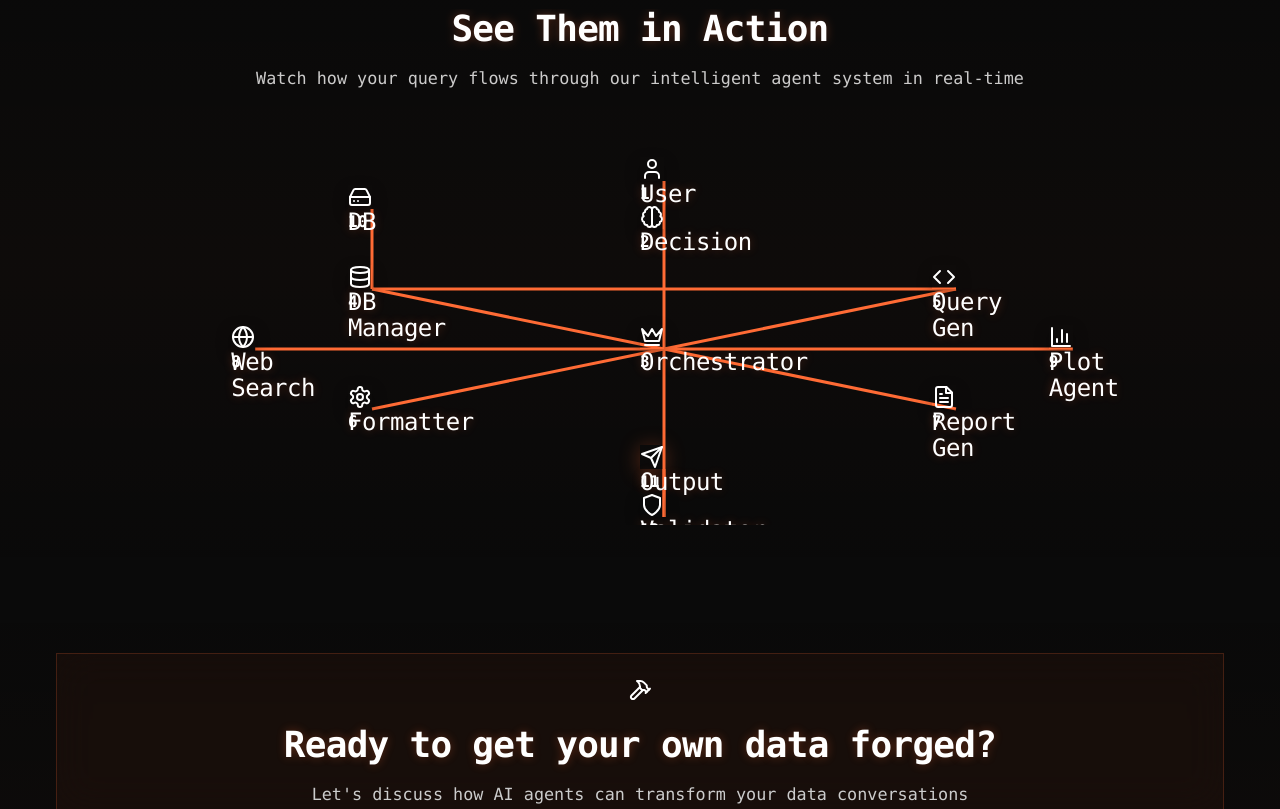
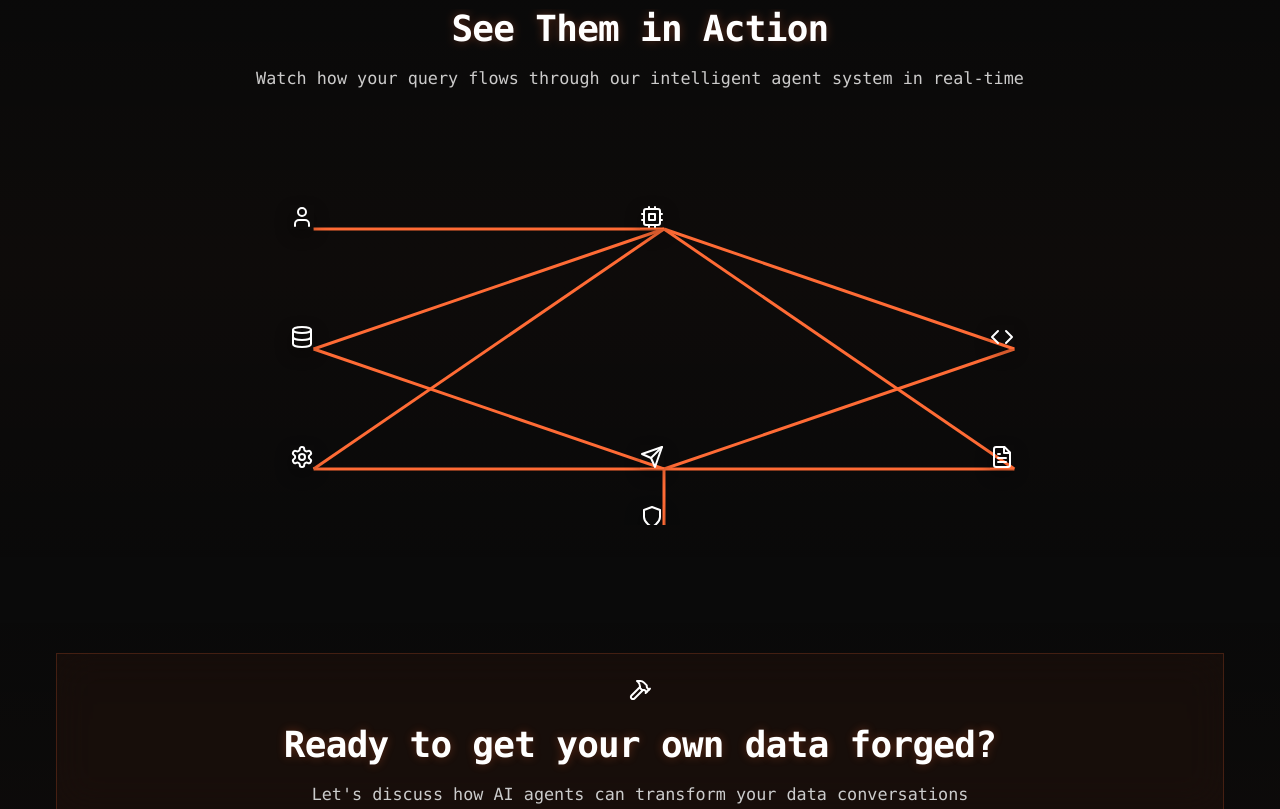
Before and after one commit to sudoBeni/tool-smiths-page, a React (Create React App) app: page / in a window 1280 px wide. Shown: the part 3720-4529 px from the top of the page. Built offline with nearby package versions, Linux system fonts and the light colour scheme.

Commit message:
webpage v1.0

```diff
--- a/public/index.html
+++ b/public/index.html
@@ -34,5 +34,20 @@
   <body>
     <noscript>You need to enable JavaScript to run this app.</noscript>
     <div id="root"></div>
+    <script type="text/javascript">
+      // Single Page Apps for GitHub Pages / Static Servers
+      // This script checks to see if a redirect is needed
+      // and redirects the user to the root of the site
+      (function(l) {
+        if (l.search[1] === '/' ) {
+          var decoded = l.search.slice(1).split('&').map(function(s) {
+            return s.replace(/~and~/g, '&')
+          }).join('?');
+          window.history.replaceState(null, null,
+              l.pathname.slice(0, -1) + decoded + l.hash
+          );
+        }
+      }(window.location))
+    </script>
   </body>
 </html>
--- a/src/App.js
+++ b/src/App.js
@@ -1,5 +1,5 @@
 import React from 'react';
-import { BrowserRouter as Router, Routes, Route } from 'react-router-dom';
+import { HashRouter as Router, Routes, Route } from 'react-router-dom';
 import { AnimatePresence } from 'framer-motion';
 import useSmoothScroll from './hooks/useSmoothScroll';
 // Components
--- a/src/pages/Landing.js
+++ b/src/pages/Landing.js
@@ -115,28 +115,17 @@ const WorkflowAnimation = () => {
     setIsPlaying(true);
     setCurrentStep(0);
 
-    // Phase 1: Entry flow
-    setTimeout(() => setCurrentStep(1), 800);  // User -> Decision
-    setTimeout(() => setCurrentStep(2), 1600); // Decision -> Orchestrator
-
-    // Phase 2: Orchestrator activates all team agents simultaneously
-    setTimeout(() => setCurrentStep(3), 2400); // All team agents activate
-
-    // Phase 3: Wait 2 seconds for processing
-    setTimeout(() => setCurrentStep(4), 4400); // Processing complete
-
-    // Phase 4: Output and validation
-    setTimeout(() => setCurrentStep(5), 5200); // Orchestrator -> Output
-    setTimeout(() => setCurrentStep(6), 6000); // Output -> Validator
-
-    // Phase 5: Bidirectional validation
-    setTimeout(() => setCurrentStep(7), 6800); // Validator -> Output
+    // Simple sequential animation
+    setTimeout(() => setCurrentStep(1), 1000);  // Input -> Process
+    setTimeout(() => setCurrentStep(2), 2000);  // Process -> Agents
+    setTimeout(() => setCurrentStep(3), 4000);  // Agents -> Output
+    setTimeout(() => setCurrentStep(4), 5000);  // Output -> Check
 
     // Reset for continuous loop
     setTimeout(() => {
       setIsPlaying(false);
       setTimeout(startAnimation, 1000);
-    }, 8000);
+    }, 6000);
   };
 
   useEffect(() => {
@@ -145,59 +134,46 @@ const WorkflowAnimation = () => {
     return () => clearInterval(interval);
   }, []);
 
-  // Mobile-first workflow with proper flow
+  // Simple mobile-first flow with icons only
   const mobileNodes = [
-    // Entry flow
-    { id: 'user', title: 'User', icon: User, color: 'from-blue-500 to-cyan-500', position: { x: 50, y: 8 } },
-    { id: 'decision', title: 'Decision', icon: Brain, color: 'from-indigo-500 to-blue-500', position: { x: 50, y: 20 } },
+    // Input
+    { id: 'input', icon: User, color: 'from-blue-500 to-cyan-500', position: { x: 20, y: 20 } },
 
-    // Orchestrator (center star)
-    { id: 'orchestrator', title: 'Orchestrator', icon: Crown, color: 'from-yellow-500 to-orange-500', position: { x: 50, y: 50 } },
+    // Processing
+    { id: 'process', icon: Cpu, color: 'from-yellow-500 to-orange-500', position: { x: 50, y: 20 } },
 
-    // Team agents (star around orchestrator)
-    { id: 'dbmanager', title: 'DB Manager', icon: Database, color: 'from-blue-600 to-cyan-600', position: { x: 25, y: 35 } },
-    { id: 'querygen', title: 'Query Gen', icon: Code, color: 'from-green-600 to-emerald-600', position: { x: 75, y: 35 } },
-    { id: 'formatter', title: 'Formatter', icon: Settings, color: 'from-teal-600 to-cyan-600', position: { x: 25, y: 65 } },
-    { id: 'reportgen', title: 'Report Gen', icon: FileText, color: 'from-purple-600 to-violet-600', position: { x: 75, y: 65 } },
-    { id: 'websearch', title: 'Web Search', icon: Globe, color: 'from-indigo-600 to-blue-600', position: { x: 15, y: 50 } },
-    { id: 'plotagent', title: 'Plot Agent', icon: BarChart3, color: 'from-pink-500 to-rose-500', position: { x: 85, y: 50 } },
+    // Team agents in a circle
+    { id: 'agent1', icon: Database, color: 'from-blue-600 to-cyan-600', position: { x: 20, y: 50 } },
+    { id: 'agent2', icon: Code, color: 'from-green-600 to-emerald-600', position: { x: 80, y: 50 } },
+    { id: 'agent3', icon: Settings, color: 'from-teal-600 to-cyan-600', position: { x: 20, y: 80 } },
+    { id: 'agent4', icon: FileText, color: 'from-purple-600 to-violet-600', position: { x: 80, y: 80 } },
 
-    // Database
-    { id: 'database', title: 'DB', icon: HardDrive, color: 'from-gray-600 to-gray-700', position: { x: 25, y: 15 } },
+    // Output
+    { id: 'output', icon: Send, color: 'from-pink-600 to-rose-600', position: { x: 50, y: 80 } },
 
-    // Output and validation
-    { id: 'output', title: 'Output', icon: Send, color: 'from-pink-600 to-rose-600', position: { x: 50, y: 80 } },
-    { id: 'validator', title: 'Validator', icon: Shield, color: 'from-red-600 to-pink-600', position: { x: 50, y: 92 } }
+    // Validation
+    { id: 'check', icon: Shield, color: 'from-red-600 to-pink-600', position: { x: 50, y: 95 } }
   ];
 
   const mobileConnections = [
-    // Entry flow
-    { from: 'user', to: 'decision' },
-    { from: 'decision', to: 'orchestrator' },
-
-    // Star schema (orchestrator to all team agents)
-    { from: 'orchestrator', to: 'dbmanager' },
-    { from: 'orchestrator', to: 'querygen' },
-    { from: 'orchestrator', to: 'formatter' },
-    { from: 'orchestrator', to: 'reportgen' },
-    { from: 'orchestrator', to: 'websearch' },
-    { from: 'orchestrator', to: 'plotagent' },
-
-    // Database access
-    { from: 'dbmanager', to: 'database' },
-    { from: 'dbmanager', to: 'querygen' },
-
-    // Output and validation
-    { from: 'orchestrator', to: 'output' },
-    { from: 'output', to: 'validator' },
-    { from: 'validator', to: 'output' } // Bidirectional validation
+    // Main flow
+    { from: 'input', to: 'process' },
+    { from: 'process', to: 'agent1' },
+    { from: 'process', to: 'agent2' },
+    { from: 'process', to: 'agent3' },
+    { from: 'process', to: 'agent4' },
+    { from: 'agent1', to: 'output' },
+    { from: 'agent2', to: 'output' },
+    { from: 'agent3', to: 'output' },
+    { from: 'agent4', to: 'output' },
+    { from: 'output', to: 'check' }
   ];
 
   return (
     <div className="workflow-container">
 
       {/* Mobile-First Graph Visualization */}
-      <div className="relative w-full bg-forge-bg border border-forge-border rounded-lg p-6" style={{ height: '500px' }}>
+      <div className="relative w-full bg-forge-bg border border-forge-border rounded-lg p-6" style={{ height: '400px' }}>
         {/* Connection Lines */}
         <svg className="absolute inset-0 w-full h-full" style={{ zIndex: 1 }}>
           {mobileConnections.map((connection, index) => {
@@ -213,22 +189,8 @@ const WorkflowAnimation = () => {
             const fromIndex = mobileNodes.findIndex(n => n.id === connection.from);
             const toIndex = mobileNodes.findIndex(n => n.id === connection.to);
 
-            // Special logic for simultaneous activation and bidirectional validation
-            let isActive = false;
-
-            if (currentStep <= 2) {
-              // Phase 1: Only entry flow active
-              isActive = (connection.from === 'user' && connection.to === 'decision') ||
-                       (connection.from === 'decision' && connection.to === 'orchestrator');
-            } else if (currentStep === 3) {
-              // Phase 2: All orchestrator connections active simultaneously
-              isActive = connection.from === 'orchestrator' ||
-                       (connection.from === 'dbmanager' && connection.to === 'database') ||
-                       (connection.from === 'dbmanager' && connection.to === 'querygen');
-            } else if (currentStep >= 4) {
-              // Phase 3+: All connections active
-              isActive = true;
-            }
+            // Simple connection logic
+            const isActive = currentStep >= 1;
 
             return (
               <motion.line
@@ -254,27 +216,9 @@ const WorkflowAnimation = () => {
         {mobileNodes.map((node, index) => {
           const Icon = node.icon;
 
-          // Special activation logic for simultaneous team activation
-          let isActive = false;
-          let isCurrent = false;
-
-          if (currentStep <= 2) {
-            // Phase 1: Only entry nodes active
-            isActive = ['user', 'decision', 'orchestrator'].includes(node.id);
-            isCurrent = (currentStep === 0 && node.id === 'user') ||
-                       (currentStep === 1 && node.id === 'decision') ||
-                       (currentStep === 2 && node.id === 'orchestrator');
-          } else if (currentStep === 3) {
-            // Phase 2: All team agents activate simultaneously
-            isActive = true;
-            isCurrent = ['dbmanager', 'querygen', 'formatter', 'reportgen', 'websearch', 'plotagent', 'database'].includes(node.id);
-          } else if (currentStep >= 4) {
-            // Phase 3+: All nodes active
-            isActive = true;
-            isCurrent = (currentStep === 4 && node.id === 'output') ||
-                       (currentStep === 5 && node.id === 'validator') ||
-                       (currentStep === 6 && node.id === 'output');
-          }
+          // Simple node activation
+          const isActive = currentStep >= 1;
+          const isCurrent = currentStep === 2 && ['agent1', 'agent2', 'agent3', 'agent4'].includes(node.id);
 
           return (
             <motion.div
@@ -295,7 +239,7 @@ const WorkflowAnimation = () => {
             >
               {/* Node Circle */}
               <motion.div
-                className={`w-14 h-14 rounded-full bg-gradient-to-br ${node.color}
+                className={`w-16 h-16 rounded-full bg-gradient-to-br ${node.color}
                            flex items-center justify-center shadow-lg border-2
                            ${isCurrent ? 'border-white' : 'border-white/30'}`}
                 animate={{
@@ -309,20 +253,10 @@ const WorkflowAnimation = () => {
                   boxShadow: { duration: 0.4 }
                 }}
               >
-                <Icon className="w-7 h-7 text-white" />
+                <Icon className="w-8 h-8 text-white" />
               </motion.div>
 
-              {/* Node Label - Positioned to the side to avoid overlap */}
-                                        <motion.div
-                            className="absolute left-20 top-1/2 transform -translate-y-1/2"
-                            initial={{ opacity: 0, x: -10 }}
-                            animate={{ opacity: isActive ? 1 : 0.5, x: 0 }}
-                            transition={{ delay: 0.3 }}
-                          >
-                            <div className="bg-secondary-bg border border-forge-border rounded-lg px-1.5 py-0.5 shadow-lg">
-                              <h4 className="text-xs font-medium text-text-primary">{node.title}</h4>
-                            </div>
-                          </motion.div>
+
 
               {/* Current Step Indicator */}
               {isCurrent && (
@@ -341,13 +275,7 @@ const WorkflowAnimation = () => {
                 />
               )}
 
-              {/* Step Number */}
-              <div className="absolute -left-6 top-1/2 transform -translate-y-1/2">
-                <div className={`w-8 h-8 rounded-full flex items-center justify-center text-xs font-bold
-                               ${isActive ? 'bg-accent-color text-white' : 'bg-forge-border text-text-secondary'}`}>
-                  {index + 1}
-                </div>
-              </div>
+
             </motion.div>
           );
         })}
@@ -1103,43 +1031,14 @@ const Landing = () => {
               </p>
 
               {/* Contact Form */}
-              <form className="space-y-4 text-left" onSubmit={async (e) => {
-                e.preventDefault();
-                hapticTick(15);
-
-                // Get form data
-                const formData = new FormData(e.target);
-                const customerData = {
-                  firstName: formData.get('firstName'),
-                  lastName: formData.get('lastName'),
-                  email: formData.get('email'),
-                  company: formData.get('company'),
-                  position: formData.get('position'),
-                  submittedAt: new Date().toISOString()
-                };
-
-                try {
-                  // Send data to backend to save to file
-                  const response = await fetch('/api/save-customer', {
-                    method: 'POST',
-                    headers: {
-                      'Content-Type': 'application/json',
-                    },
-                    body: JSON.stringify(customerData)
-                  });
-
-                  if (response.ok) {
-                    // Show success message
-                    alert('Thank you! We\'ll be in touch soon.');
-                    e.target.reset();
-                  } else {
-                    throw new Error('Failed to save customer data');
-                  }
-                } catch (error) {
-                  console.error('Error saving customer data:', error);
-                  alert('Sorry, there was an error. Please try again.');
-                }
-              }}>
+              <form
+                action="https://formspree.io/f/xdkdpydk"
+                method="POST"
+                className="space-y-4 text-left"
+                onSubmit={(e) => {
+                  hapticTick(15);
+                }}
+              >
                 <div className="grid grid-cols-2 gap-3">
                   <div>
                     <label htmlFor="firstName" className="block text-xs font-medium text-text-secondary mb-1">
```
Also changed, not shown: package.json (+1 -7 lines), public/404.html (added, +24 -0 lines), server.js (deleted, +0 -79 lines), vercel.json (added), 1 other file (tests, documents, lock files or other folders).
